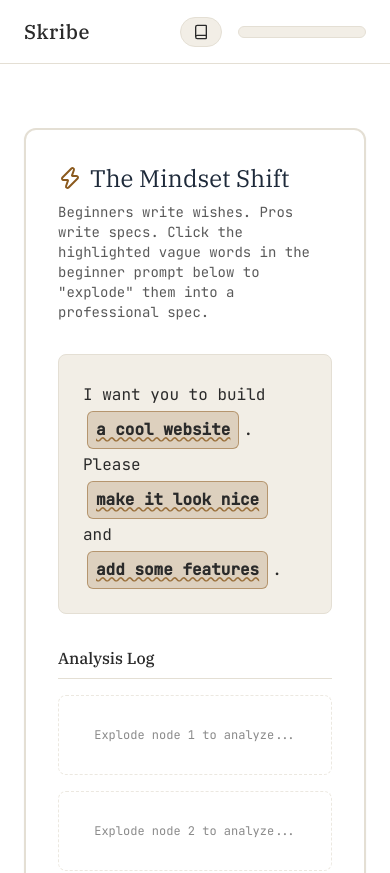
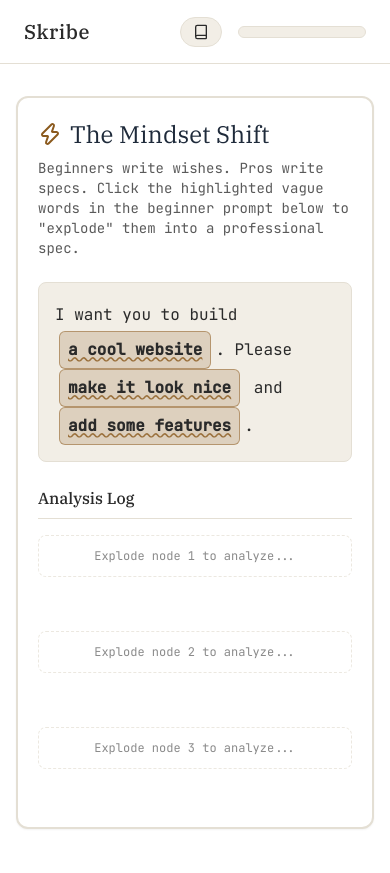
Before and after one commit to HenriquesPontes/Prompt-Academy, a Next.js app: page /prompt-academy/play in a window 390 px wide. Shown: the top 873 px of the page. Built offline with nearby package versions, Linux system fonts and the light colour scheme.

Commit message:
style: improve mobile layout and responsiveness for Prompt Academy

```diff
--- a/app/prompt-academy/play/page.tsx
+++ b/app/prompt-academy/play/page.tsx
@@ -141,7 +141,7 @@ export default function PlayPromptAcademyPage() {
       </header>
 
       {/* Main Content */}
-      <main className="pt-32 pb-32 px-6 max-w-4xl mx-auto relative z-10">
+      <main className="pt-24 pb-24 px-4 md:px-6 md:pt-32 md:pb-32 max-w-4xl mx-auto relative z-10">
 
         {/* Timeline Path (Visual) */}
         <div className="absolute left-6 md:left-[50px] top-[100px] bottom-[200px] w-0.5 border-l-2 border-dashed border-hairline -z-10 hidden md:block" />
@@ -182,7 +182,7 @@ export default function PlayPromptAcademyPage() {
           <motion.div
             initial={{ opacity: 0, y: 40 }}
             animate={{ opacity: 1, y: 0 }}
-            className="mt-24 pt-16 border-t-2 border-dashed border-hairline relative pl-0 md:pl-12"
+            className="mt-16 md:mt-24 pt-12 md:pt-16 border-t-2 border-dashed border-hairline relative pl-0 md:pl-12"
           >
              <div className="absolute -left-12 top-24 w-6 h-6 rounded-full border-2 hidden md:flex items-center justify-center bg-paper z-10 transition-colors duration-500"
                    style={{ borderColor: '#2D5F4A' }}>
--- a/components/game/blueprint/LivePromptBuilder.tsx
+++ b/components/game/blueprint/LivePromptBuilder.tsx
@@ -84,8 +84,8 @@ export function LivePromptBuilder({ onComplete }: { onComplete: () => void }) {
   };
 
   return (
-    <div className="border-2 border-hairline bg-paper rounded-xl p-8 shadow-sm">
-      <div className="text-center mb-10 pb-6 border-b border-dashed border-hairline relative overflow-hidden">
+    <div className="border-2 border-hairline bg-paper rounded-xl p-5 md:p-8 shadow-sm">
+      <div className="text-center mb-8 md:mb-10 pb-6 border-b border-dashed border-hairline relative overflow-hidden">
         <h2 className="text-3xl font-serif text-accent mb-3 flex items-center justify-center gap-3">
           <Terminal className="text-warning w-8 h-8" /> Final Boss: The Compiler
         </h2>
@@ -94,7 +94,7 @@ export function LivePromptBuilder({ onComplete }: { onComplete: () => void }) {
         </p>
       </div>
 
-      <div className="grid grid-cols-1 lg:grid-cols-2 gap-12">
+      <div className="grid grid-cols-1 lg:grid-cols-2 gap-8 md:gap-12">
         {/* Left Side: Blocks */}
         <div className="space-y-8">
           <div className="flex items-center justify-between mb-2">
--- a/components/game/blueprint/MindsetExploded.tsx
+++ b/components/game/blueprint/MindsetExploded.tsx
@@ -51,8 +51,8 @@ export function MindsetExploded({ onComplete }: { onComplete?: () => void }) {
   const isFullyExploded = Object.keys(exploded).length === NODES.length;
 
   return (
-    <div className="border-2 border-hairline bg-paper rounded-xl p-8 shadow-sm">
-      <div className="mb-8">
+    <div className="border-2 border-hairline bg-paper rounded-xl p-5 md:p-8 shadow-sm">
+      <div className="mb-6 md:mb-8">
         <h2 className="text-2xl font-serif text-accent mb-2 flex items-center gap-2">
           <Zap className="text-warning" /> The Mindset Shift
         </h2>
@@ -61,7 +61,7 @@ export function MindsetExploded({ onComplete }: { onComplete?: () => void }) {
         </p>
       </div>
 
-      <div className="relative p-6 rounded-lg bg-chrome-bg border border-hairline font-mono text-base leading-loose mb-8 text-ink">
+      <div className="relative p-4 md:p-6 rounded-lg bg-chrome-bg border border-hairline font-mono text-base leading-loose mb-6 md:mb-8 text-ink">
         <span>I want you to build </span>
 
         {/* Node 1 */}
@@ -116,14 +116,14 @@ export function MindsetExploded({ onComplete }: { onComplete?: () => void }) {
         <h3 className="font-serif font-medium text-ink mb-4 border-b border-hairline pb-2">Analysis Log</h3>
 
         {NODES.map((node, i) => (
-          <div key={node.id} className="h-[80px]">
+          <div key={node.id} className="min-h-[80px]">
             <AnimatePresence>
               {exploded[node.id] ? (
                 <motion.div
                   initial={{ opacity: 0, x: -20 }}
                   animate={{ opacity: 1, x: 0 }}
                   transition={{ delay: 0.2 }}
-                  className="flex gap-4 p-4 rounded-lg border border-success/20 bg-success/5 items-start"
+                  className="flex gap-3 p-3 md:gap-4 md:p-4 rounded-lg border border-success/20 bg-success/5 items-start"
                 >
                   <div className="mt-0.5 flex-shrink-0">{node.icon}</div>
                   <div>
@@ -136,7 +136,7 @@ export function MindsetExploded({ onComplete }: { onComplete?: () => void }) {
                   </div>
                 </motion.div>
               ) : (
-                <div className="flex gap-4 p-4 rounded-lg border border-dashed border-hairline bg-paper items-center justify-center h-full opacity-70">
+                <div className="flex gap-3 p-3 md:gap-4 md:p-4 rounded-lg border border-dashed border-hairline bg-paper items-center justify-center h-full opacity-70">
                   <span className="font-mono text-xs text-ink-soft">Explode node {i + 1} to analyze...</span>
                 </div>
               )}
--- a/components/game/blueprint/StageCard.tsx
+++ b/components/game/blueprint/StageCard.tsx
@@ -39,7 +39,7 @@ export function StageCard({ stage, isUnlocked, onComplete }: Props) {
 
   if (!isUnlocked) {
     return (
-      <div className="relative border-2 border-dashed border-hairline bg-paper/50 rounded-xl p-8 opacity-50 flex flex-col items-center justify-center min-h-[200px]">
+      <div className="relative border-2 border-dashed border-hairline bg-paper/50 rounded-xl p-5 md:p-8 opacity-50 flex flex-col items-center justify-center min-h-[160px] md:min-h-[200px]">
         <Lock className="w-8 h-8 text-chrome-text-soft mb-3" />
         <h3 className="text-ink font-medium font-serif text-xl mb-1">Stage {stage.id}: Locked</h3>
         <p className="text-sm text-chrome-text-soft">Complete previous stages to unlock</p>
@@ -51,7 +51,7 @@ export function StageCard({ stage, isUnlocked, onComplete }: Props) {
     <motion.div
       initial={{ opacity: 0, y: 20 }}
       animate={{ opacity: 1, y: 0 }}
-      className={`border-2 rounded-xl p-8 shadow-sm transition-colors ${
+      className={`border-2 rounded-xl p-5 md:p-8 shadow-sm transition-colors ${
         isCompleted ? "border-success/30 bg-success/5" : "border-ink/10 bg-paper hover:border-ink/20"
       }`}
     >
@@ -71,7 +71,7 @@ export function StageCard({ stage, isUnlocked, onComplete }: Props) {
         {stage.lesson}
       </div>
 
-      <div className="bg-chrome-bg rounded-lg p-6 border border-hairline relative">
+      <div className="bg-chrome-bg rounded-lg p-4 md:p-6 border border-hairline relative">
         <h3 className="font-semibold text-ink mb-4 font-mono text-sm flex items-center gap-2">
           <Hammer className="w-4 h-4 text-accent" /> Fix this prompt
         </h3>
```
